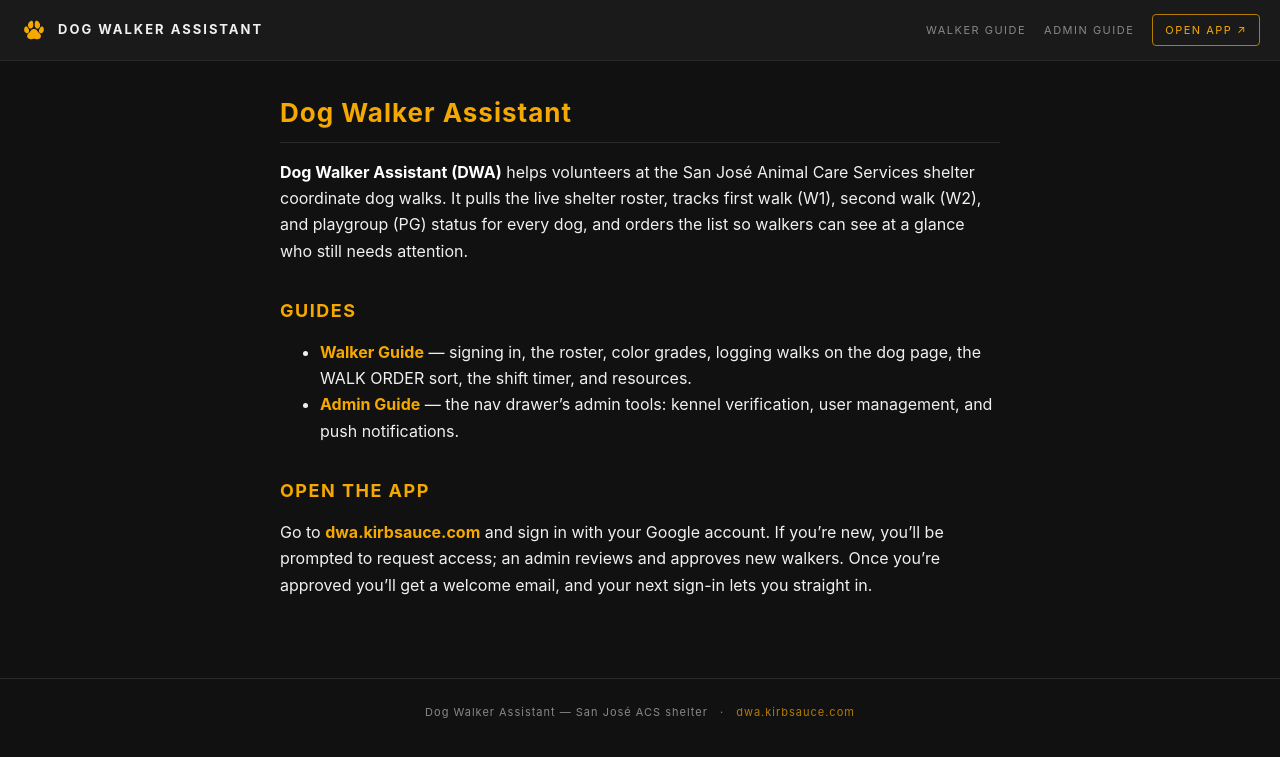
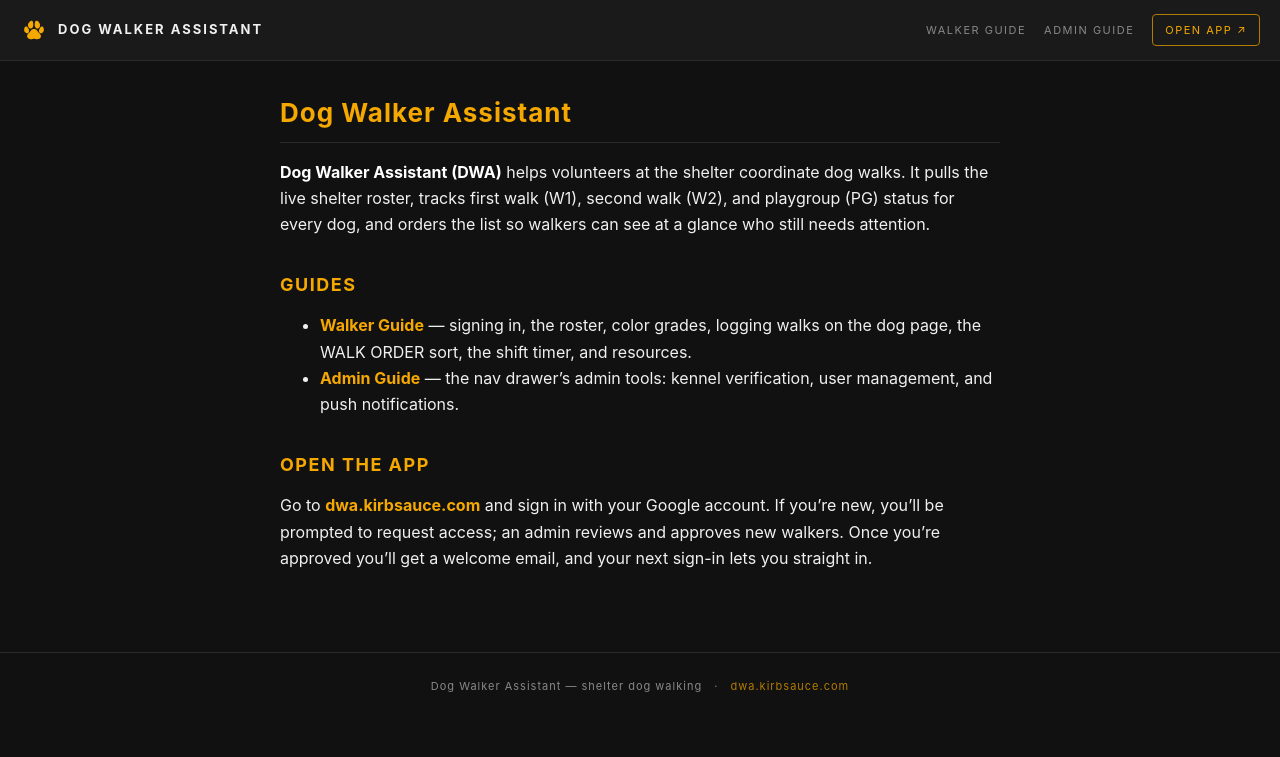
Before and after one commit to kirbsauce/dog-walker-assistant-docs, a Jekyll site: the page built from index.md, in a window 1280 px wide. Shown: the top 757 px of the page. Built offline with Jekyll 4.4.1, drawn with Linux system fonts in a browser that asks for light colours.

Commit message:
Docs: remove named San José / ACS shelter identifiers
De-identify the specific organization; keep generic 'shelter' wording.

Co-Authored-By: Claude Opus 4.8 <noreply@anthropic.com>

```diff
--- a/_layouts/default.html
+++ b/_layouts/default.html
@@ -27,7 +27,7 @@
   </main>
 
   <footer class="site-footer">
-    <span>Dog Walker Assistant — San José ACS shelter</span>
+    <span>Dog Walker Assistant — shelter dog walking</span>
     <span class="dot">·</span>
     <a href="https://dwa.kirbsauce.com">dwa.kirbsauce.com</a>
   </footer>
--- a/index.md
+++ b/index.md
@@ -1,12 +1,12 @@
 ---
 title: Home
-description: Dog Walker Assistant helps San José ACS shelter volunteers coordinate dog walks.
+description: Dog Walker Assistant helps shelter volunteers coordinate dog walks.
 ---
 
 # Dog Walker Assistant
 
-**Dog Walker Assistant (DWA)** helps volunteers at the San José Animal Care
-Services shelter coordinate dog walks. It pulls the live shelter roster, tracks
+**Dog Walker Assistant (DWA)** helps volunteers at the shelter coordinate dog
+walks. It pulls the live shelter roster, tracks
 first walk (W1), second walk (W2), and playgroup (PG) status for every dog, and
 orders the list so walkers can see at a glance who still needs attention.
 
```
